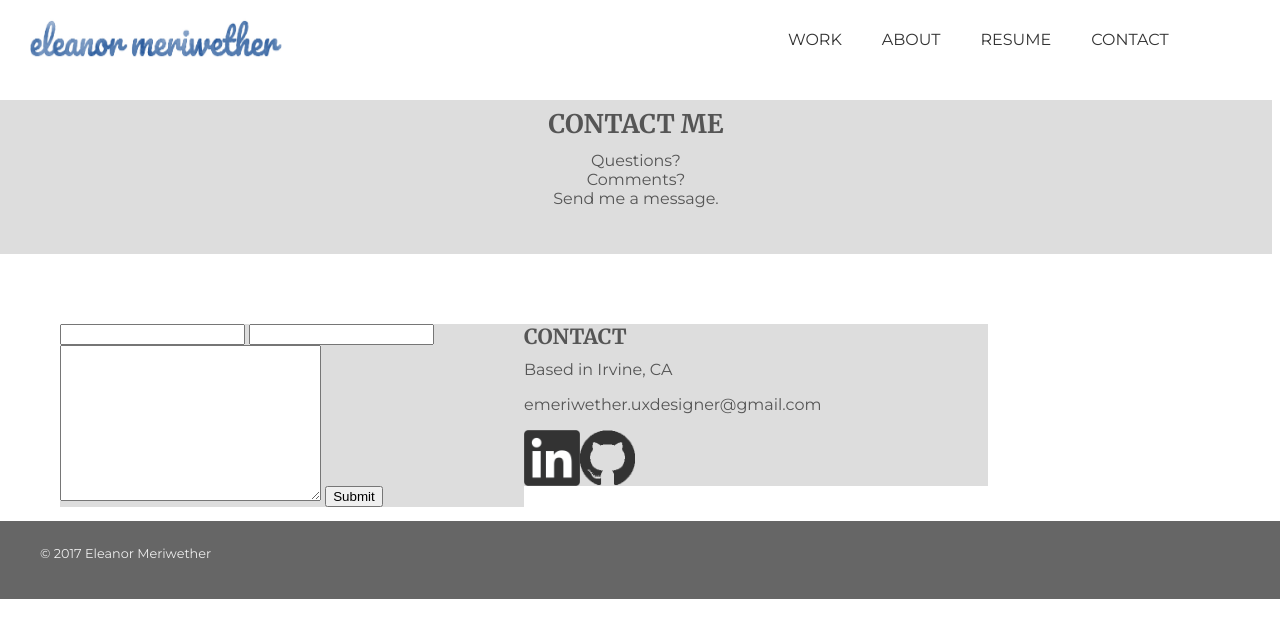
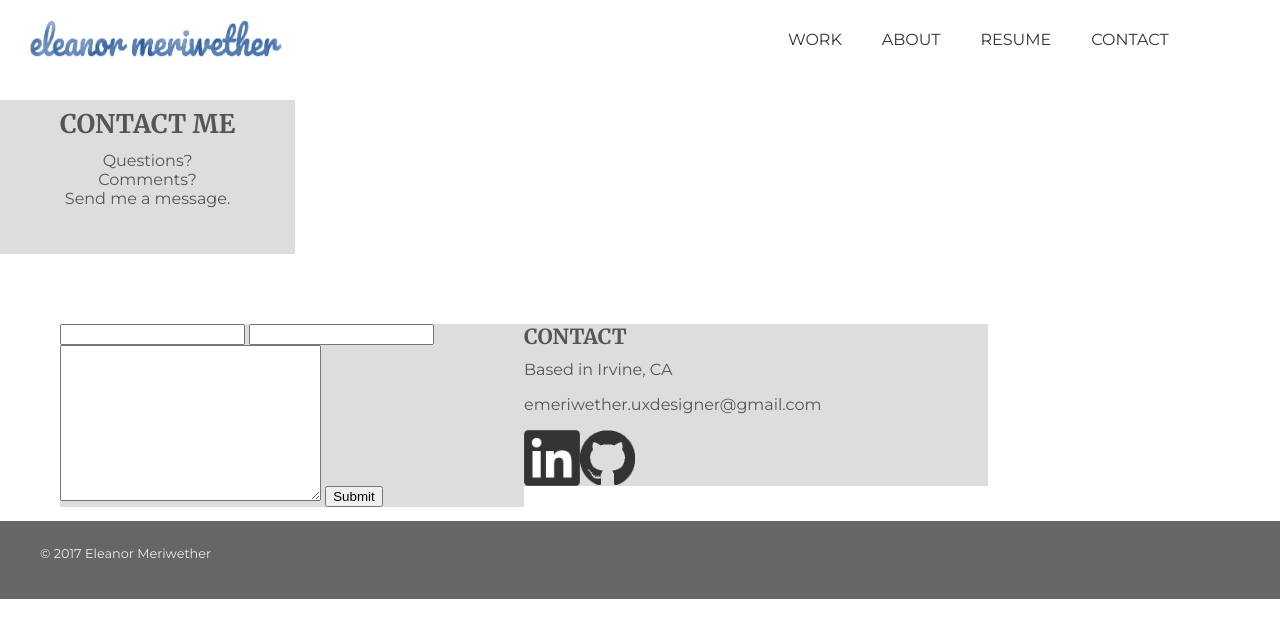
Before and after one commit to emeriwether/emeriwether.github.io, a Jekyll site: the page built from contact.html, in a window 1280 px wide. Shown: the top 638 px of the page. Built offline with Jekyll 4.4.1, drawn with Linux system fonts in a browser that asks for light colours; nearby versions of some CDN libraries.

Commit message:
remove width 90% for contact header

```diff
--- a/css/styles.css
+++ b/css/styles.css
@@ -137,7 +137,7 @@
 section.resume { margin-bottom: 80px;}
 
 /*CONTACT*/
-section.contactHeader { background-color: #ddd; text-align: center; padding-bottom: 30px; width: 90%; }
+section.contactHeader { background-color: #ddd; text-align: center; padding-bottom: 30px;  }
 
 section.contactInfo { margin-top: 60px;}
 section.contactInfo div { background-color: #ddd; width: 40%; float: left; }
```
